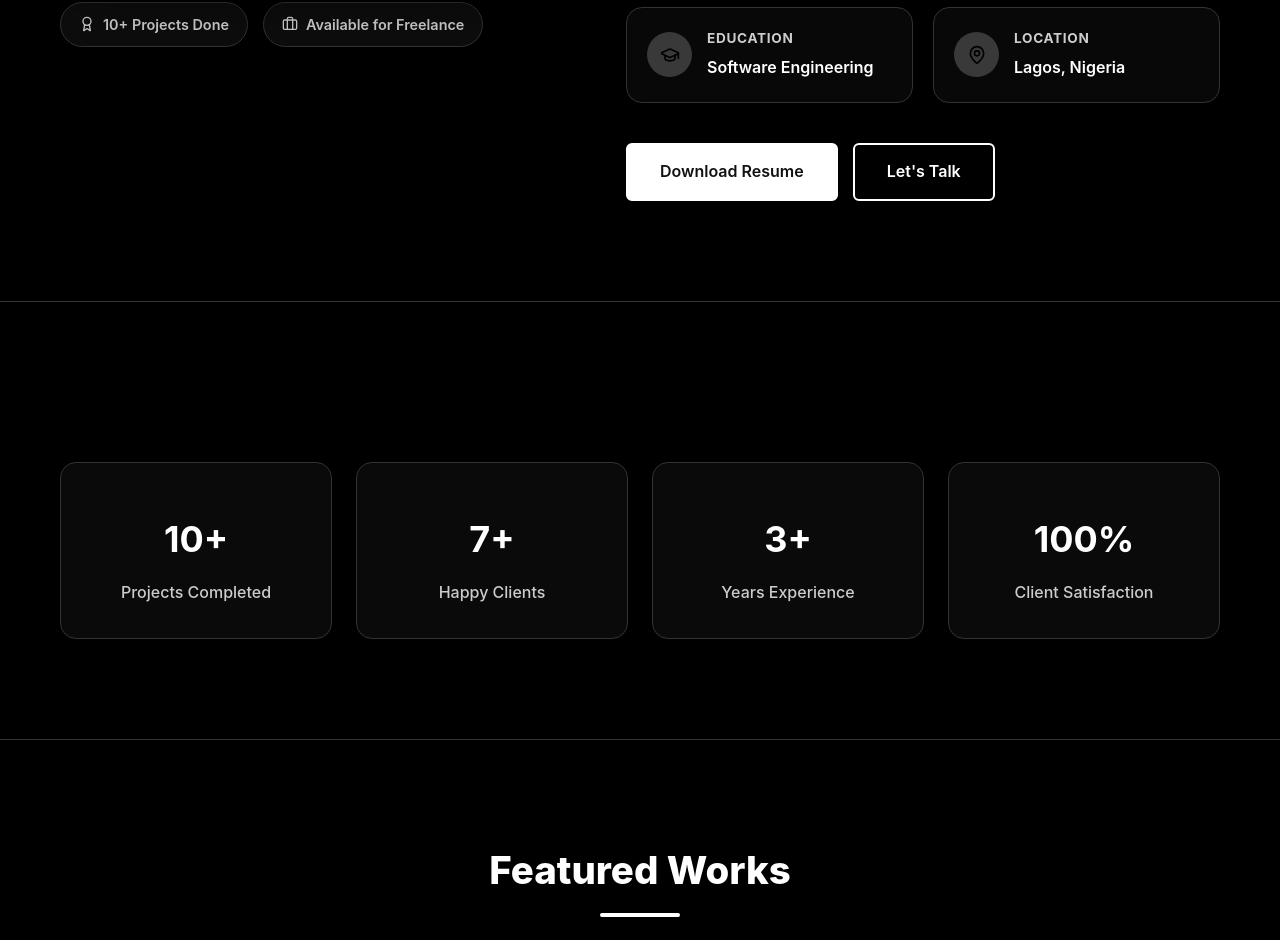
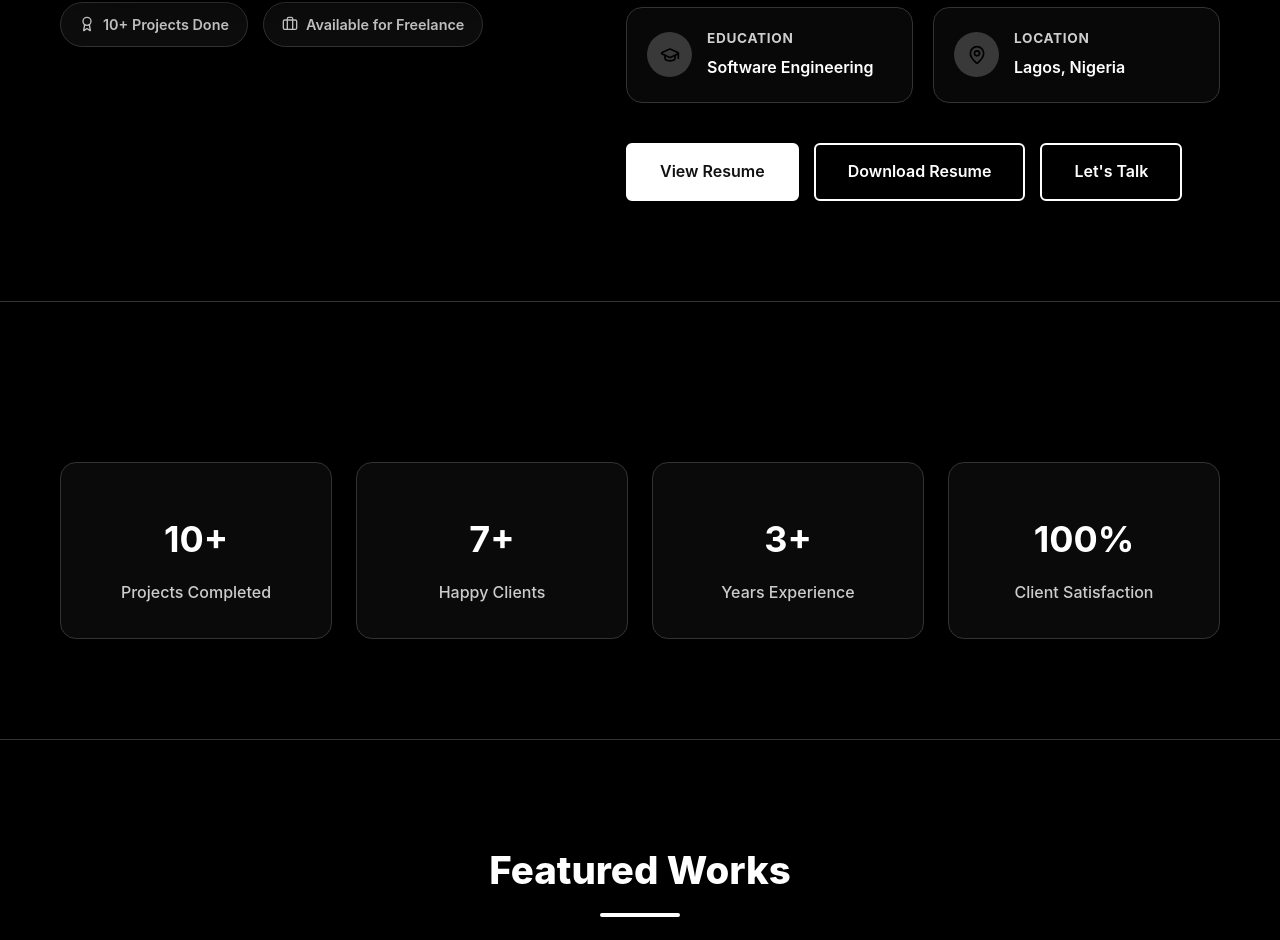
Before and after one commit to jay-bee270/my-portfolio, a React (Vite) app: page / in a window 1280 px wide. Shown: the part 1489-2429 px from the top of the page. Built offline with nearby package versions, Linux system fonts and the light colour scheme; no server answers; the database is empty.

Commit message:
Added my Tech Resume

```diff
--- a/src/components/About/About.jsx
+++ b/src/components/About/About.jsx
@@ -4,7 +4,7 @@ import { useEffect, useState } from "react"
 import { Award, Briefcase, GraduationCap, MapPin } from "lucide-react"
 import "./About.css"
 import about from "../../assets/down.webp"
-import resume from "../../assets/resume.pdf"
+import resume from "../../assets/AfoResume.pdf"
 
 function About() {
   const [isVisible, setIsVisible] = useState(false)
@@ -138,7 +138,8 @@ function About() {
             <div className="about-actions">
               <a
                 href={resume}
-                download
+                target="_blank"
+                rel="noopener noreferrer"
                 style={{
                   padding: "14px 32px",
                   borderRadius: "6px",
@@ -158,6 +159,33 @@ function About() {
                 }}
                 onMouseLeave={(e) => {
                   e.currentTarget.style.backgroundColor = "#ffffff"
+                  e.currentTarget.style.borderColor = "#ffffff"
+                }}
+              >
+                View Resume
+              </a>
+              <a
+                href={resume}
+                download
+                style={{
+                  padding: "14px 32px",
+                  borderRadius: "6px",
+                  fontWeight: "600",
+                  fontSize: "1rem",
+                  textDecoration: "none",
+                  display: "inline-block",
+                  border: "2px solid #ffffff",
+                  color: "#ffffff",
+                  backgroundColor: "transparent",
+                  transition: "all 0.3s ease",
+                  cursor: "pointer",
+                }}
+                onMouseEnter={(e) => {
+                  e.currentTarget.style.backgroundColor = "rgba(255, 255, 255, 0.1)"
+                  e.currentTarget.style.borderColor = "#ffffff"
+                }}
+                onMouseLeave={(e) => {
+                  e.currentTarget.style.backgroundColor = "transparent"
                   e.currentTarget.style.borderColor = "#ffffff"
                 }}
               >
```
Also changed, not shown: 1 other file (tests, documents, lock files or other folders).
